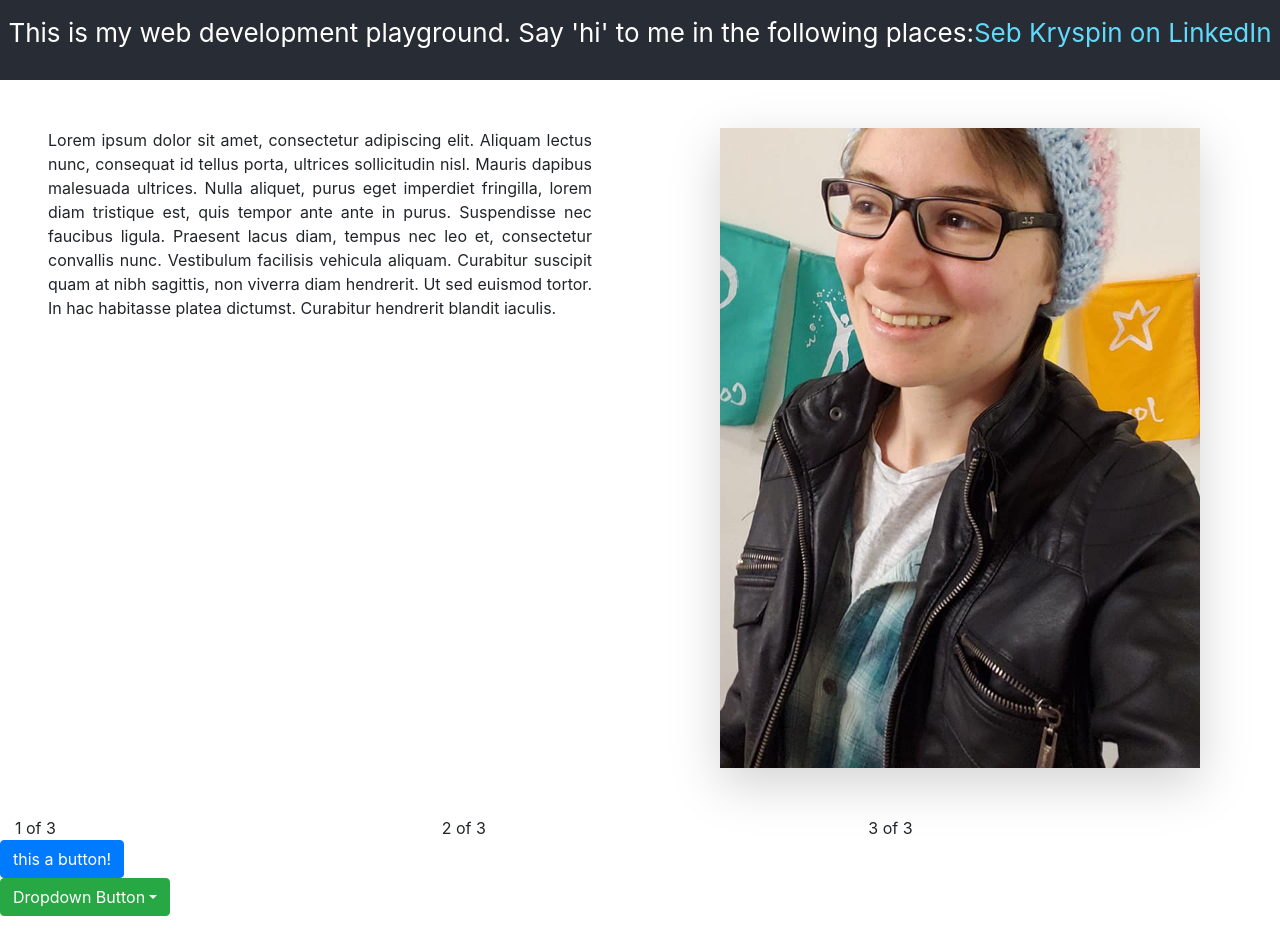
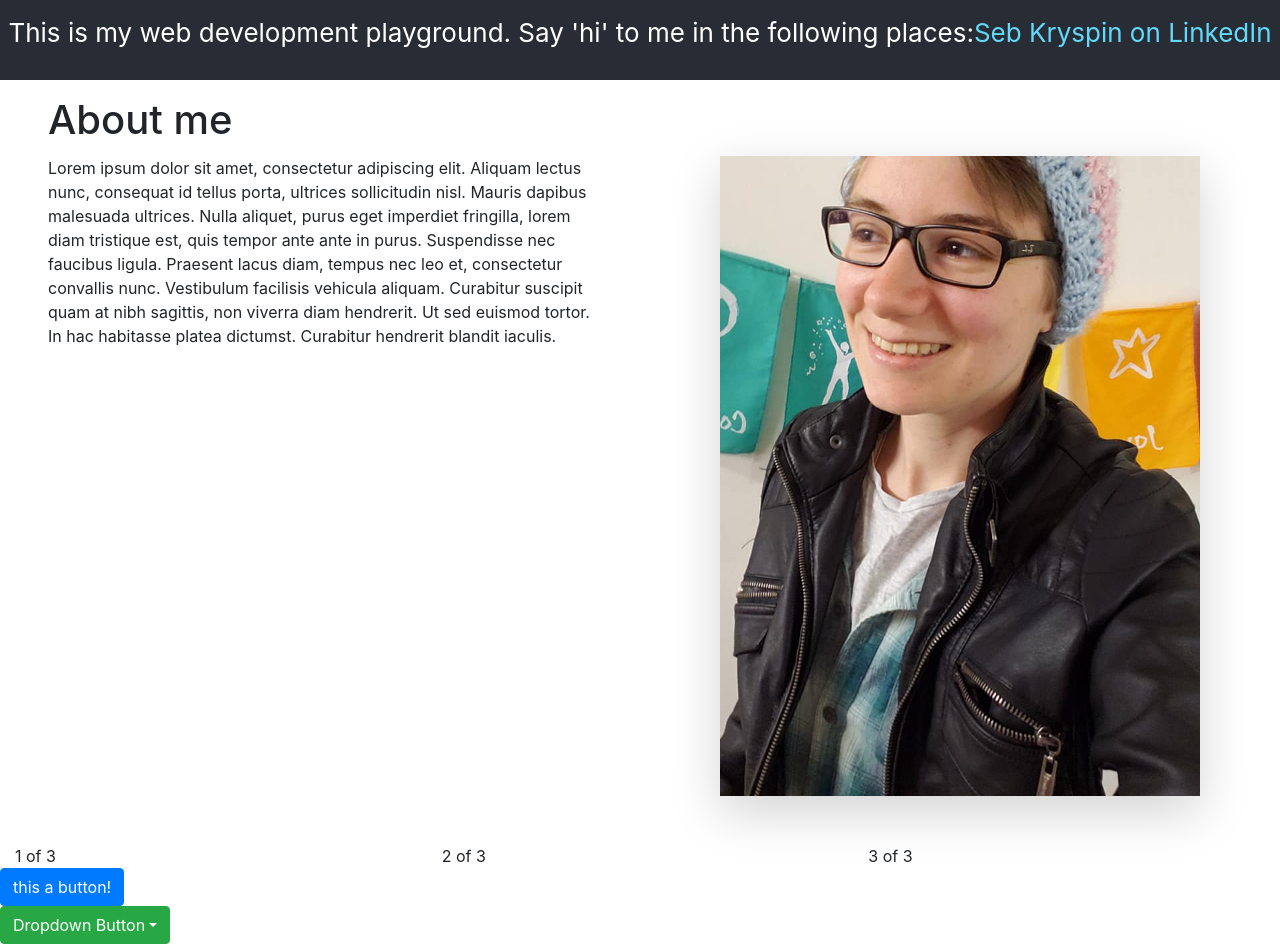
Before and after one commit to skryspin/portfolio-website, a React (Create React App) app: page / in a window 1280 px wide. Before the commit the page ends 916 px from the top, so only its background shows below. Built offline with nearby package versions, Linux system fonts and the light colour scheme.

Commit message:
Added About Me header

```diff
--- a/scss/custom.scss
+++ b/scss/custom.scss
@@ -10,7 +10,8 @@
 /* -- start my customizations -- */
 $spacers: (
   6: ($spacer * 5),
-  7: ($spacer * 10)
+  7: ($spacer * 10),
+  8: ($spacer * 15)
 );
 
 /* -- end customizations -- */
--- a/src/App.js
+++ b/src/App.js
@@ -59,10 +59,13 @@ function Home() {
         </p>
       </header>
   <Container fluid>
+  <Row>
+    <Col id="secret" className="pb-1 pt-4 py-1 px-sm-4 pt-sm-3 px-md-5 pt-md-3 pt-lg-3 px-lg-5 px-xl-5" xs={{span:12}}><h1>About me</h1></Col>
+  </Row>
   <Row className="">
-    <Col xs={{span:12, order:1}} sm={{span:6, order:0}} md={{span:6, order:0}} xl={{span:6, order:0}} lg={{span:6, order:0}} className="p-3 px-sm-5 p-md-5 p-lg-5 p-xl-5" >
-    <p className="text-justify">Lorem ipsum dolor sit amet, consectetur adipiscing elit. Aliquam lectus nunc, consequat id tellus porta, ultrices sollicitudin nisl. Mauris dapibus malesuada ultrices. Nulla aliquet, purus eget imperdiet fringilla, lorem diam tristique est, quis tempor ante ante in purus. Suspendisse nec faucibus ligula. Praesent lacus diam, tempus nec leo et, consectetur convallis nunc. Vestibulum facilisis vehicula aliquam. Curabitur suscipit quam at nibh sagittis, non viverra diam hendrerit. Ut sed euismod tortor. In hac habitasse platea dictumst. Curabitur hendrerit blandit iaculis. </p></Col>
-    <Col xs={{span:12, order:0, }} sm={{span:6, order:1}} md={{span:6, order:1}} xl={{span:6, order:1}} lg={{span:6, order:1}} className="py-3 px-0 pt-sm-3 px-sm-2 p-md-5 p-lg-5 pt-xl-5 px-xl-6 "><Image className="shadow-lg of" src={headshot}
+    <Col xs={{span:12, order:1}} sm={{span:6, order:0}} md={{span:6, order:0}} xl={{span:6, order:0}} lg={{span:6, order:0}} className="p-3 px-sm-4 pt-sm-0 px-md-5 pb-md-5 pt-md-0 px-lg-5 pb-lg-5 pt-lg-0 pb-xl-5 px-xl-5 pt-xl-0" >
+    <p className="">Lorem ipsum dolor sit amet, consectetur adipiscing elit. Aliquam lectus nunc, consequat id tellus porta, ultrices sollicitudin nisl. Mauris dapibus malesuada ultrices. Nulla aliquet, purus eget imperdiet fringilla, lorem diam tristique est, quis tempor ante ante in purus. Suspendisse nec faucibus ligula. Praesent lacus diam, tempus nec leo et, consectetur convallis nunc. Vestibulum facilisis vehicula aliquam. Curabitur suscipit quam at nibh sagittis, non viverra diam hendrerit. Ut sed euismod tortor. In hac habitasse platea dictumst. Curabitur hendrerit blandit iaculis. </p></Col>
+    <Col xs={{span:12, order:0, }} sm={{span:6, order:1}} md={{span:6, order:1}} xl={{span:6, order:1}} lg={{span:6, order:1}} className="pb-3 px-0 pt-0 px-sm-4 pt-sm-0 px-md-5 pb-md-5 pt-md-0 px-lg-5 pb-lg-5 pt-lg-0 px-xl-6 pb-xl-5"><Image className="shadow-lg w-100" src={headshot}
       alt="Seb smiling, dressed in a pleather jacket, button-down shirt, T-shirt and a beanie" fluid/></Col>
   </Row>
   <Row>
```
